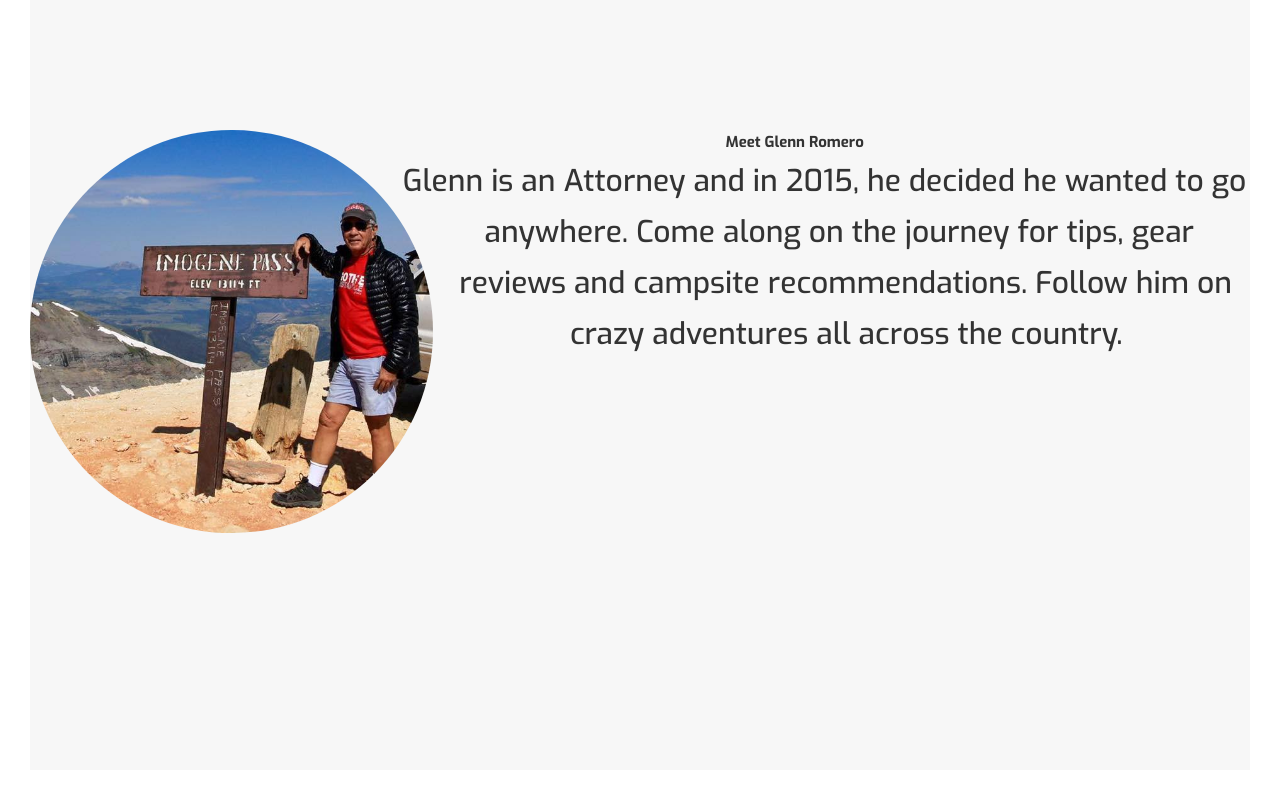
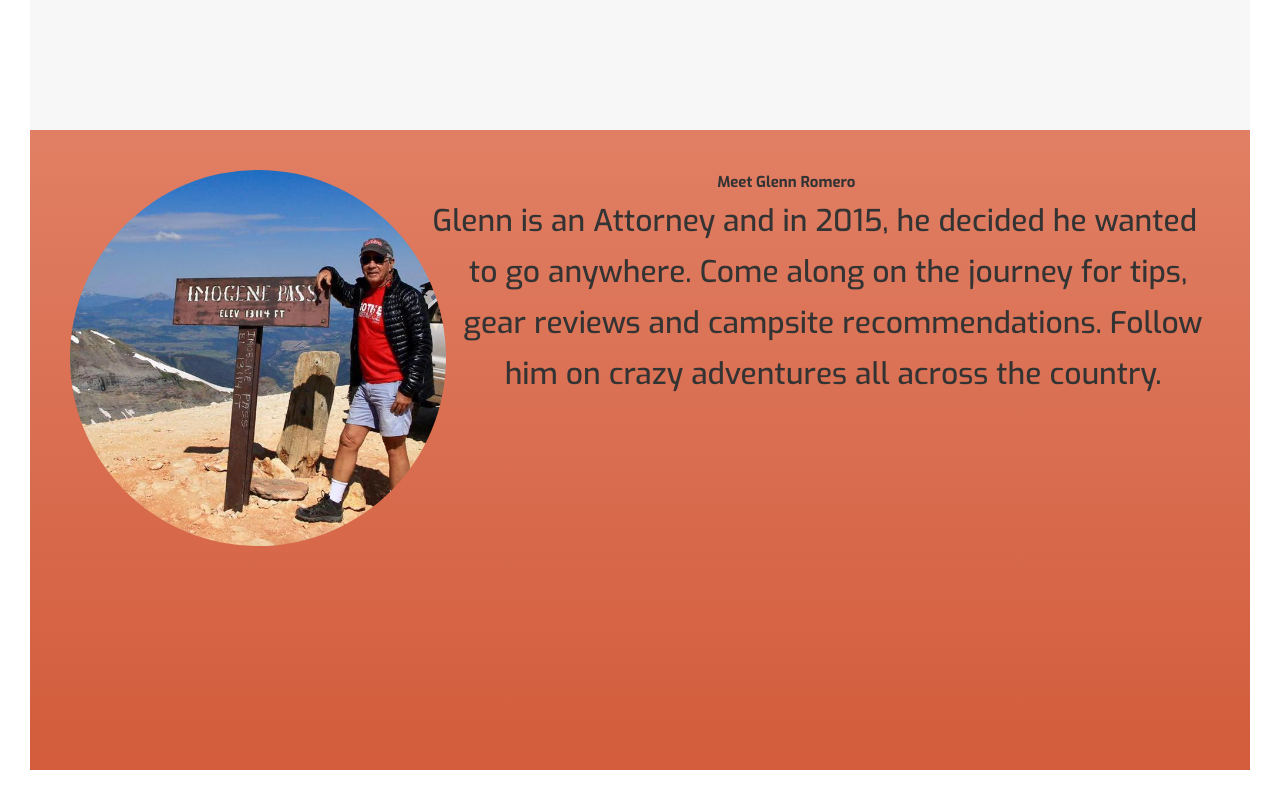
Before and after one commit to jordan-romero/overlander, a React (Create React App) app: page / in a window 1280 px wide. Shown: the part 1560-2368 px from the top of the page. Built offline with nearby package versions, Linux system fonts and the light colour scheme.

Commit message:
adds background gradient to about section and works on styling

```diff
--- a/sass/base/_typography.scss
+++ b/sass/base/_typography.scss
@@ -12,3 +12,7 @@ body {
     font-size: 10rem;
     letter-spacing: .5rem;
 }
+
+.heading-secondary {
+
+}
--- a/sass/layout/_about.scss
+++ b/sass/layout/_about.scss
@@ -1,6 +1,8 @@
 .about {
     height: 80vh;
     margin-bottom: 15rem;
+    background-image: linear-gradient(rgba($color-primary-light, .9), rgba($color-primary-dark-2, .9));
+    padding: 4rem;
 
     &__curve{
         width: 33%; height: auto;
--- a/src/index.css
+++ b/src/index.css
@@ -64,7 +64,9 @@ body {
 
 .about {
   height: 80vh;
-  margin-bottom: 15rem; }
+  margin-bottom: 15rem;
+  background-image: linear-gradient(rgba(222, 114, 84, 0.9), rgba(206, 75, 39, 0.9));
+  padding: 4rem; }
   .about__curve {
     width: 33%;
     height: auto;
```
